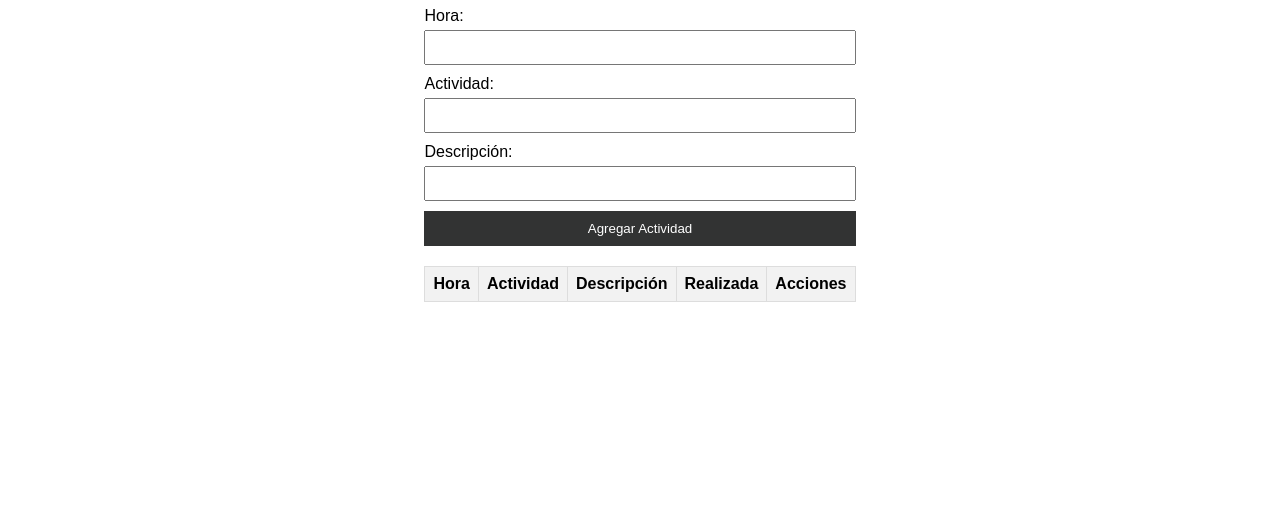
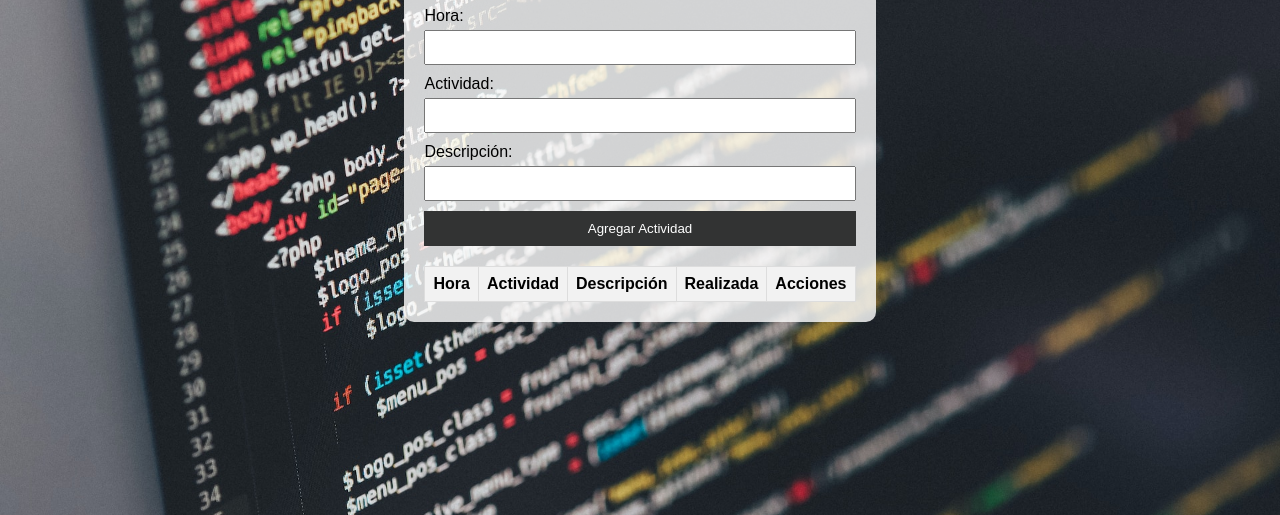
Before and after one commit to ChrisBeltran/Cuadro-de-notas-, a plain HTML site: page index.html in a window 1280 px wide. Shown: the part 285-800 px from the top of the page. Drawn offline with Linux system fonts and the light colour scheme.

Commit message:
Update styles.css

```diff
--- a/styles.css
+++ b/styles.css
@@ -8,7 +8,7 @@ body {
     font-family: Arial, sans-serif;
     margin: 0;
     padding: 0;
-    background-image: url('Img/fondo.jpg');
+    background-image: url('fondo.jpg');
     background-size: cover;
     background-position: center;
     background-repeat: no-repeat;
```
